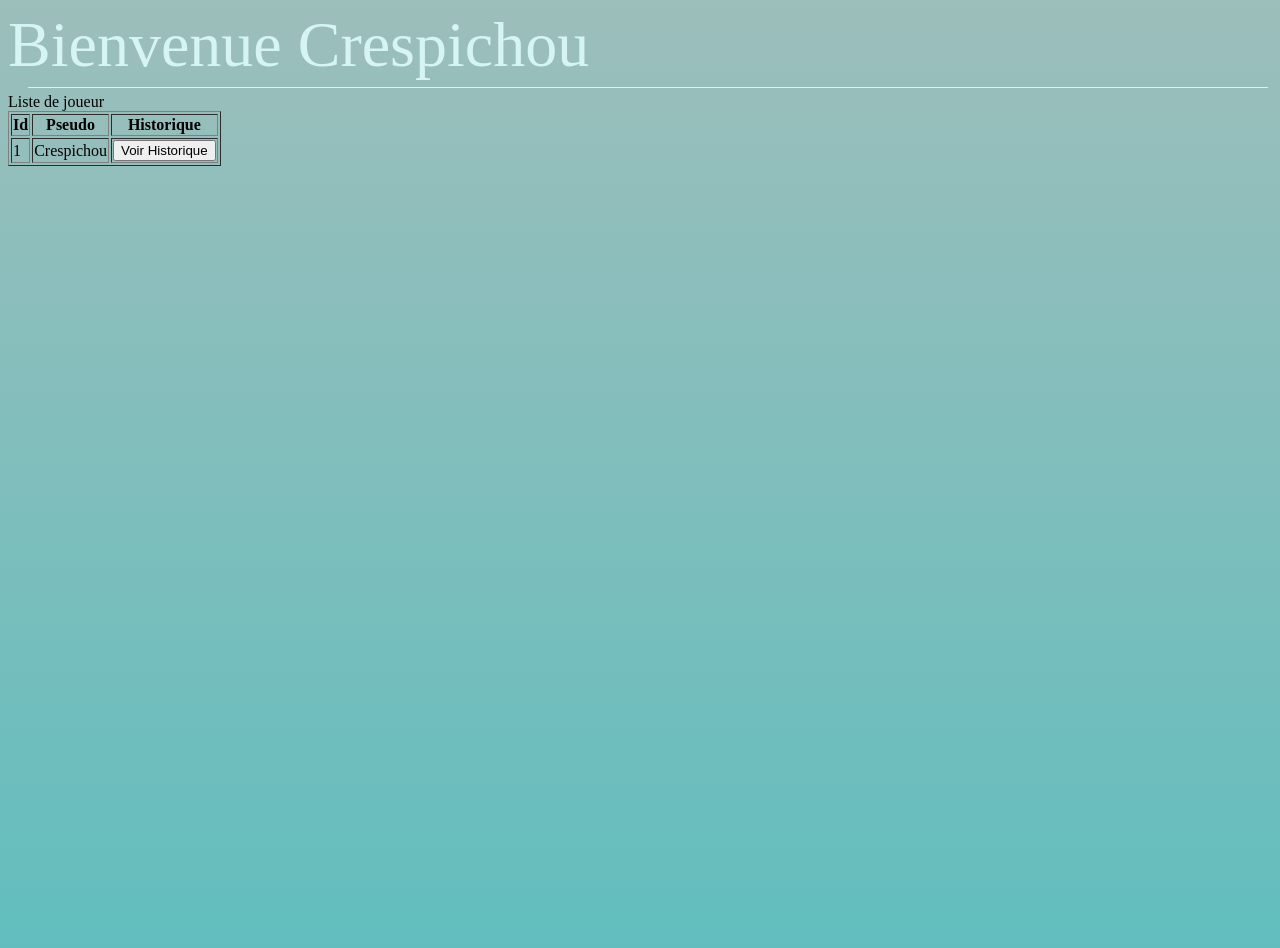
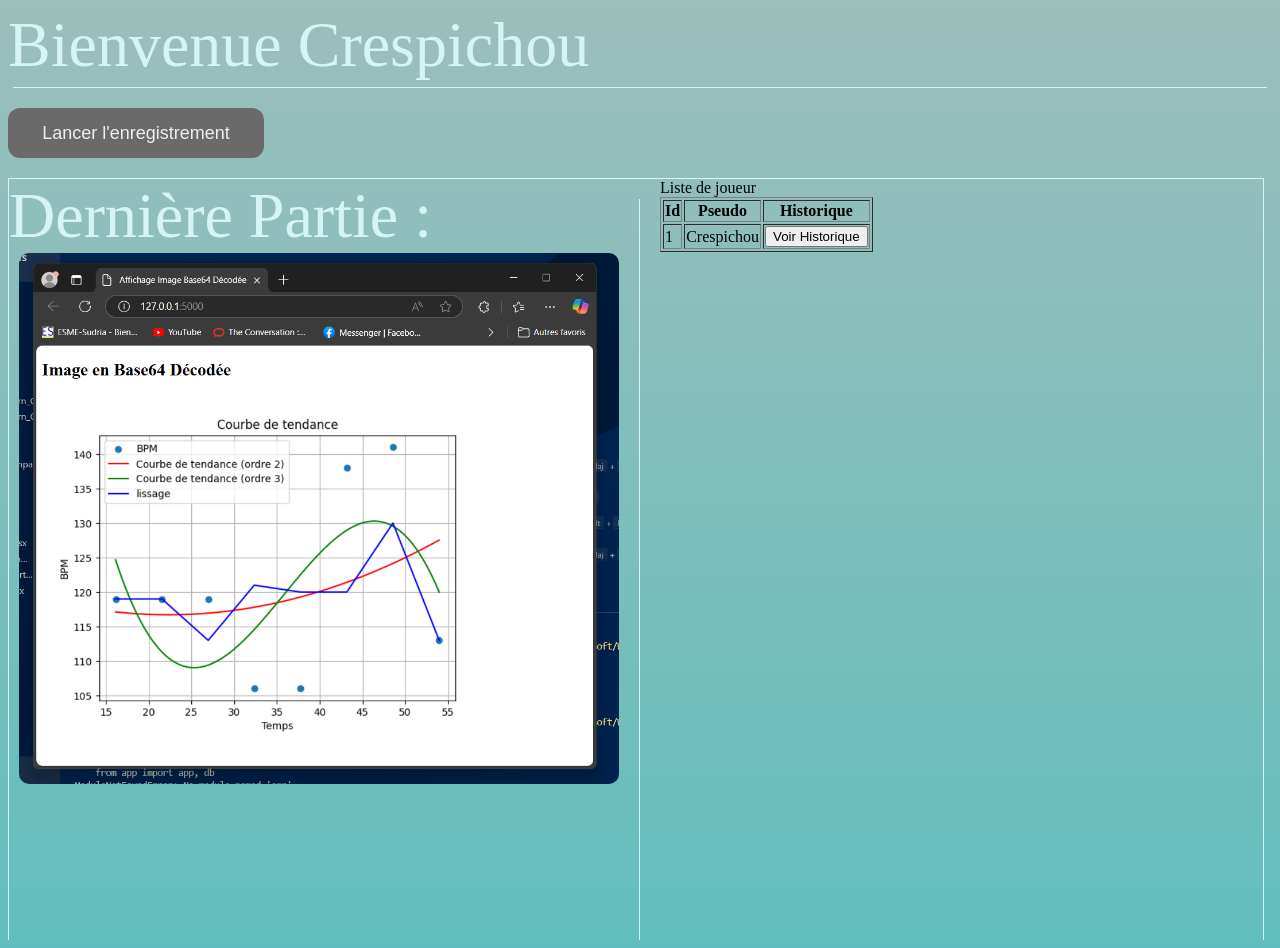
Before and after one commit to Crespichou/Sleevy2, a Flask app: page /joueurs in a window 1280 px wide. Run offline with Flask 3, Linux system fonts and the light colour scheme; the visitor is signed in with stand-in values (Sample User, id 1); some web fonts are replaced.

Commit message:
Css Main main_joueur

```diff
--- a/Sleevy_App/app/static/css/style_joueur_login.css
+++ b/Sleevy_App/app/static/css/style_joueur_login.css
@@ -139,7 +139,7 @@
   }
 
   .submit:active {
-    background-color: #06b;
+    background-color: #d6f4f4;
   }
 
 /* Chargement d'une police externe */
--- a/Sleevy_App/app/static/css/style_main_joueur.css
+++ b/Sleevy_App/app/static/css/style_main_joueur.css
@@ -27,8 +27,83 @@
   }
 
   .fine-line {
-    border: none; /* Supprime la bordure par défaut */
-    height: 1px; /* Définit l'épaisseur de la ligne */
-    background-color: #d6f4f4;; /* Change la couleur */
-    margin: 5px 20px; /* Ajoute un espace autour */
+    margin-top: 20px;
+    margin-bottom: 20px;
+    border: none;
+    height: 1px; /* Augmente la hauteur */
+    background-color: #d6f4f4;
+    margin: 5px;
+    width: 98vw;
+    margin-right: 25px;
+    margin-bottom: 20px;
+    display: flex; /* S'assure qu'elle est visible */
 }
+
+.square {
+  width: 98vw;  /* Largeur = 100% de la fenêtre */
+  height: 100vh;
+  border: 1px solid #d6f4f4; /* Remplace par ton code hex */
+  display: flex;
+  gap: 20px; /* Espacement entre <main> et la ligne */
+}
+
+html, body {
+  max-width: 100vw; /* Empêche l'agrandissement au-delà de la largeur de l'écran */
+  overflow-x: hidden; /* Désactive le défilement horizontal */
+}
+/* Largeur de la barre de défilement */
+::-webkit-scrollbar {
+  width: 8px; /* Change la largeur */
+}
+
+/* Couleur de la piste */
+::-webkit-scrollbar-track {
+  background: #f1f1f1; /* Couleur de fond */
+}
+
+/* Couleur de la barre elle-même */
+::-webkit-scrollbar-thumb {
+  background: #888; /* Couleur du slider */
+  border-radius: 4px; /* Arrondi */
+}
+
+/* Changer la couleur au survol */
+::-webkit-scrollbar-thumb:hover {
+  background: #555;
+}
+
+img {
+  width: 100%;
+  max-width: 600px;
+  border-radius: 10px;
+  margin-left: 10px;
+}
+
+.vertical-line {
+  margin-top: 20px;
+  margin-bottom: 20px;
+  width: 1px; /* Épaisseur de la ligne */
+
+  background-color: #d6f4f4; /* Couleur */
+
+  height: 90vh;
+}
+
+.submit {
+  background-color: #6a6a6a;
+  border-radius: 12px;
+  border: 0;
+  box-sizing: border-box;
+  color: #eee;
+  cursor: pointer;
+  font-size: 18px;
+  height: 50px;
+  margin-bottom: 20px;
+  outline: 0;
+  text-align: center;
+  width: 20%;
+}
+
+.submit:active {
+  background-color: #d6f4f4;
+}
--- a/Sleevy_App/app/templates/main_joueur.html
+++ b/Sleevy_App/app/templates/main_joueur.html
@@ -6,13 +6,27 @@
     <title>Sleevy</title>
     <link rel="stylesheet" href="{{ url_for('static', filename='css/style_main_joueur.css') }}">
 </head>
+
 <main>
     Bienvenue {{ player.pseudo }}
+    <div class="fine-line"></div>
 </main>
-<hr class="fine-line">
- <body class="gradient-background">
 
-    <div class="container">
+<div class="form-row submit-btn">
+    <div class="input-data">
+        <div class="inner"></div>
+        <input type="submit" class='submit' value="Lancer l'enregistrement">
+    </div>
+</div>
+<body class="gradient-background">
+    <div class="square">
+        <main>
+            <div>Dernière Partie :</div>
+            <img src="../static/placeholder/Cadeau.png" alt="Photo">
+        </main>
+        <div class="vertical-line"></div>
+        <div class="container">
+
         <div class="text">Liste de joueur</div>
         <table border="1">
             <tr>
@@ -33,5 +47,6 @@
             </tr>
             {% endif %}
         </table>
+        </div>
     </div>
 </body>
```
